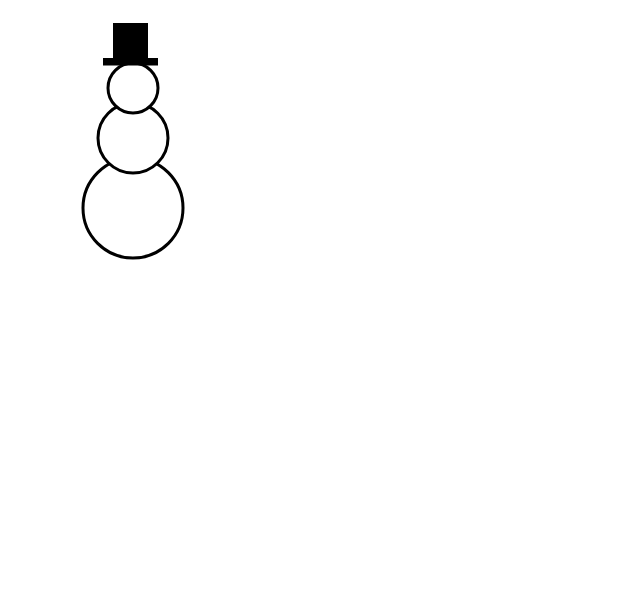
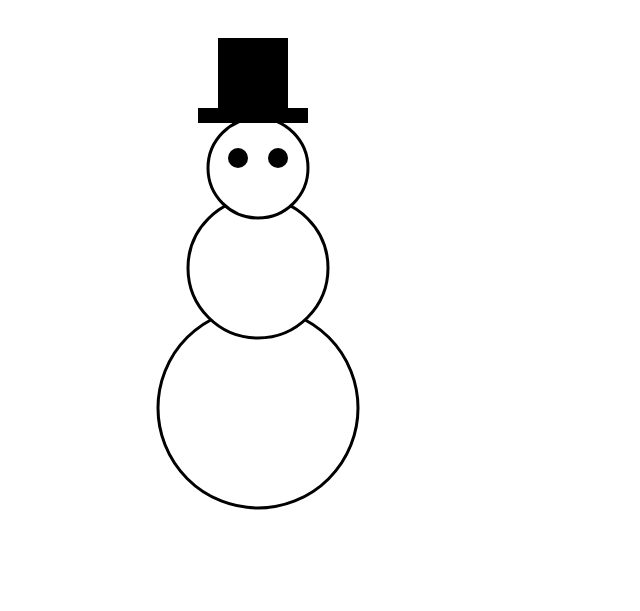
Before and after one commit to sindresagen/gittest, a plain HTML site: page snomann.html in a window 1280 px wide. Shown: the whole page, without its empty margins (0-640 px from the left). Drawn offline with Linux system fonts and the light colour scheme.

Commit message:
Update snomann.html

```diff
--- a/snomann.html
+++ b/snomann.html
@@ -7,13 +7,16 @@
 </head>
 <body>
 
-<svg height="500" width="500">
-    <circle cx="125" cy="200" r="50" stroke="black" stroke-width="3" fill="white" />
-    <circle cx="125" cy="130" r="35" stroke="black" stroke-width="3" fill="white" />
-    <circle cx="125" cy="80" r="25" stroke="black" stroke-width="3" fill="white" />
+<svg height="600" width="600">
+    <circle cx="250" cy="400" r="100" stroke="black" stroke-width="3" fill="white" />
+    <circle cx="250" cy="260" r="70" stroke="black" stroke-width="3" fill="white" />
+    <circle cx="250" cy="160" r="50" stroke="black" stroke-width="3" fill="white" />
 
-    <rect x="95" y="50" width="55" height="7.5" />
-    <rect x="105" y="15" width="35" height="40" />
+    <rect x="190" y="100" width="110" height="15" />
+    <rect x="210" y="30" width="70" height="80" />
+
+    <circle cx="230" cy="150" r="10" />
+    <circle cx="270" cy="150" r="10" />
 </svg>
 
 </body>
```
